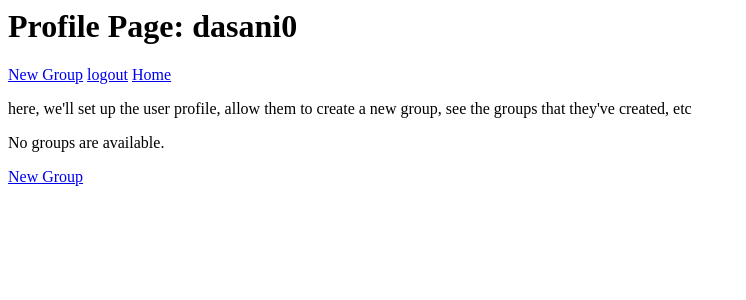
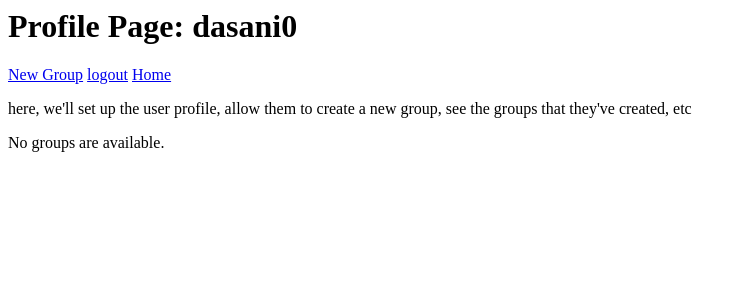
Before and after one commit to Anderszm/xmas, a Django app: page /profile/ in a window 1280 px wide. Shown: the top 300 px of the page, without its empty margins (0-746 px from the left). Run offline with Django 3.2, Linux system fonts and the light colour scheme; a user stored in the database is signed in; data comes from the database, SQL or seed files in the repository; both versions use the stored data as it was after the commit.

Commit message:
Fixed navbar url reference. (I changed the url name from creategroup to newgroup_get)

```diff
--- a/xmas_site/namedrawing/templates/namedrawing/profile/index.html
+++ b/xmas_site/namedrawing/templates/namedrawing/profile/index.html
@@ -19,4 +19,4 @@
 	<p>No groups are available.</p>
 {% endif %}
 
-<p><a href = "{% url 'namedrawing:newgroup_get' %}">New Group</a></p>
+<!--<p><a href = "{% url 'namedrawing:newgroup_get' %}">New Group</a></p>-->
--- a/xmas_site/namedrawing/templates/navbar.html
+++ b/xmas_site/namedrawing/templates/navbar.html
@@ -5,7 +5,7 @@
             <div class="container p-none">
                 <div class="navbar-header">
 				<!-- buttons or links below -->
-                    <a class="navbar-brand" href = "{% url 'namedrawing:creategroup' %}">New Group</a>
+                    <a class="navbar-brand" href = "{% url 'namedrawing:newgroup_get' %}">New Group</a>
 					<a class="navbar-brand" href = "{% url 'logout' %}">logout</a>
 					<a class="navbar-brand" href="/">Home</a>
 
```
Also changed, not shown: xmas_site/db.sqlite3.
